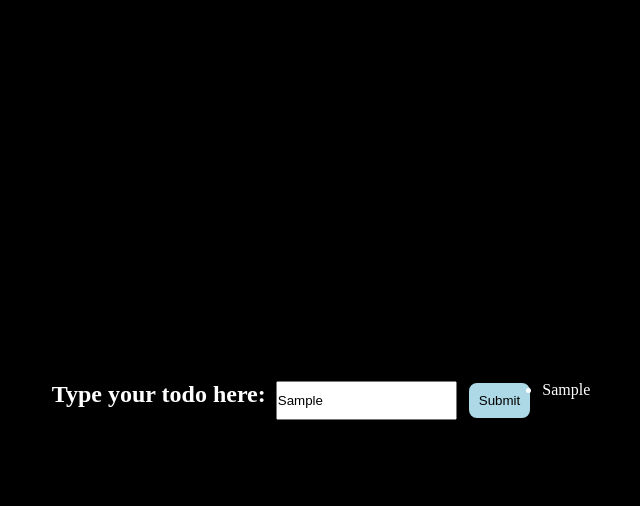
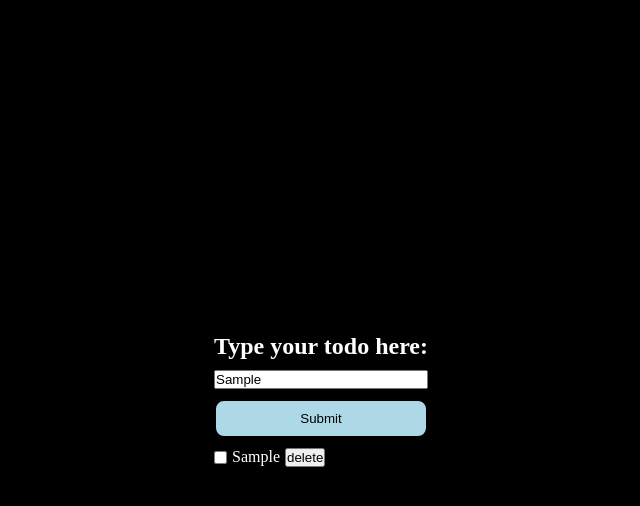
Before and after one commit to Sushey01/50-Hour-React-Challenge, a React (Vite) app: page / in a window 1280 px wide. Both pictures are taken after typing "Sample" into the empty fields and a click on the button "Submit". Shown: the top 506 px of the page, without its empty margins (319-959 px from the left). Built offline with nearby package versions, Linux system fonts and the light colour scheme.

Commit message:
Day7TodoListChallengeComplete

```diff
--- a/src/components/Challenges1/Todo.css
+++ b/src/components/Challenges1/Todo.css
@@ -1,5 +1,6 @@
 .userInput{
     display:flex;
+    flex-direction: column;
     gap:10px;
     text-align:center;
     justify-content:center;
--- a/src/components/Challenges1/Todo.jsx
+++ b/src/components/Challenges1/Todo.jsx
@@ -20,9 +20,14 @@ const Todo = () => {
       onChange={(e)=>setInput(e.target.value)}
       />
       <button onClick={handleSubmit} type='button' className='button'>Submit</button>
-      <ul>
+      <ul style={{display:"flex",flexDirection:"column",gap:"5px"}}>
         {todos.map((todo, index)=>(
-          <li key={index}>{todo}</li>
+          <li style={{display:"flex",gap:"5px"
+          }} key={index}>
+            <input type='checkbox'/>
+            {todo}
+            <button type='submit' onClick={()=>setTodos(todos.filter((_, i)=>i!==index))}>delete</button>
+            </li>
         ))}
       </ul>
     </div>
```
